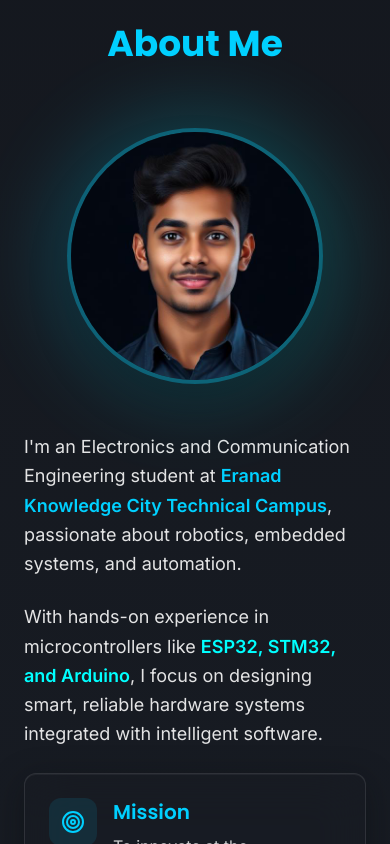
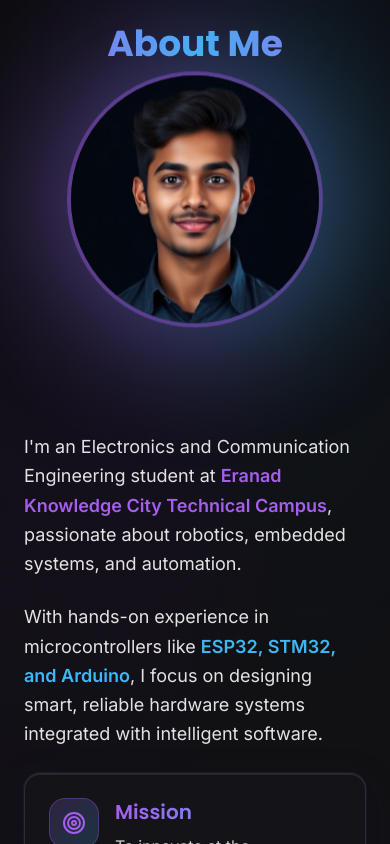
Before and after one commit to keurieo/irfanfathan-nexus, a React (Vite) app: page / in a window 390 px wide. Shown: the part 900-1744 px from the top of the page. Built offline with nearby package versions, Linux system fonts and the light colour scheme; the HTML template or start-up script is replaced by a standard one.

Commit message:
Refactor: Modernize theme and animations

```diff
--- a/src/components/About.tsx
+++ b/src/components/About.tsx
@@ -1,18 +1,28 @@
-import { motion } from "framer-motion";
+import { motion, useScroll, useTransform } from "framer-motion";
+import { useRef } from "react";
 import profileImg from "@/assets/profile.jpg";
 import { Target } from "lucide-react";
 
 const About = () => {
+  const ref = useRef(null);
+  const { scrollYProgress } = useScroll({
+    target: ref,
+    offset: ["start end", "end start"]
+  });
+
+  const y = useTransform(scrollYProgress, [0, 1], [100, -100]);
+
   return (
-    <section id="about" className="section-padding bg-gradient-to-b from-background to-secondary/20">
-      <div className="max-w-6xl mx-auto">
+    <section id="about" className="section-padding bg-gradient-to-b from-background to-secondary/20 relative overflow-hidden" ref={ref}>
+      <div className="absolute inset-0 bg-mesh opacity-30" />
+      <div className="max-w-6xl mx-auto relative z-10">
         <motion.div
-          initial={{ opacity: 0, y: 20 }}
-          whileInView={{ opacity: 1, y: 0 }}
+          initial={{ opacity: 0, scale: 0.8 }}
+          whileInView={{ opacity: 1, scale: 1 }}
           viewport={{ once: true }}
-          transition={{ duration: 0.6 }}
+          transition={{ duration: 0.8, type: "spring" }}
         >
-          <h2 className="text-4xl md:text-5xl font-heading font-bold text-center mb-16 text-primary">
+          <h2 className="text-4xl md:text-5xl font-heading font-bold text-center mb-16 bg-gradient-to-r from-primary via-accent to-primary bg-clip-text text-transparent">
             About Me
           </h2>
         </motion.div>
@@ -20,18 +30,20 @@ const About = () => {
         <div className="grid md:grid-cols-2 gap-12 items-center">
           {/* Profile Image */}
           <motion.div
+            style={{ y }}
             initial={{ opacity: 0, x: -50 }}
             whileInView={{ opacity: 1, x: 0 }}
             viewport={{ once: true }}
-            transition={{ duration: 0.6, delay: 0.2 }}
+            transition={{ duration: 0.8, type: "spring", bounce: 0.4 }}
             className="flex justify-center"
           >
-            <div className="relative">
-              <div className="absolute -inset-4 bg-gradient-to-r from-primary to-accent rounded-full opacity-20 blur-2xl" />
+            <div className="relative card-3d">
+              <div className="absolute -inset-4 bg-gradient-to-r from-primary to-accent rounded-full opacity-30 blur-3xl animate-pulse" />
               <img
                 src={profileImg}
                 alt="Irfan Fathan M"
-                className="relative w-64 h-64 md:w-80 md:h-80 rounded-full object-cover border-4 border-primary/30 shadow-2xl"
+                className="relative w-64 h-64 md:w-80 md:h-80 rounded-full object-cover border-4 border-primary/40 shadow-3d"
+                style={{ transform: 'translateZ(30px)' }}
               />
             </div>
           </motion.div>
@@ -41,7 +53,7 @@ const About = () => {
             initial={{ opacity: 0, x: 50 }}
             whileInView={{ opacity: 1, x: 0 }}
             viewport={{ once: true }}
-            transition={{ duration: 0.6, delay: 0.3 }}
+            transition={{ duration: 0.8, delay: 0.2, type: "spring", bounce: 0.4 }}
             className="space-y-6"
           >
             <p className="text-lg text-foreground/90 leading-relaxed">
@@ -57,20 +69,24 @@ const About = () => {
             </p>
 
             {/* Mission Statement */}
-            <div className="glass-card p-6 mt-8">
+            <motion.div
+              className="glass-card p-6 mt-8 card-3d"
+              whileHover={{ y: -4 }}
+              transition={{ duration: 0.3 }}
+            >
               <div className="flex items-start gap-4">
-                <div className="p-3 bg-primary/10 rounded-lg">
+                <div className="p-3 bg-gradient-to-br from-primary/20 to-accent/20 rounded-lg border border-primary/30">
                   <Target className="h-6 w-6 text-primary" />
                 </div>
                 <div>
-                  <h3 className="text-xl font-heading font-semibold mb-2 text-primary">Mission</h3>
+                  <h3 className="text-xl font-heading font-semibold mb-2 bg-gradient-to-r from-primary to-accent bg-clip-text text-transparent">Mission</h3>
                   <p className="text-foreground/80">
                     To innovate at the intersection of hardware and AI, creating sustainable
                     technology solutions for real-world challenges.
                   </p>
                 </div>
               </div>
-            </div>
+            </motion.div>
           </motion.div>
         </div>
       </div>
--- a/src/components/Achievements.tsx
+++ b/src/components/Achievements.tsx
@@ -1,4 +1,5 @@
-import { motion } from "framer-motion";
+import { motion, useScroll, useTransform } from "framer-motion";
+import { useRef } from "react";
 import { Award, Trophy, Medal } from "lucide-react";
 
 const achievements = [
@@ -20,16 +21,25 @@ const achievements = [
 ];
 
 const Achievements = () => {
+  const ref = useRef(null);
+  const { scrollYProgress } = useScroll({
+    target: ref,
+    offset: ["start end", "end start"]
+  });
+
+  const y = useTransform(scrollYProgress, [0, 1], [60, -60]);
+
   return (
-    <section id="achievements" className="section-padding bg-secondary/20">
-      <div className="max-w-6xl mx-auto">
+    <section id="achievements" className="section-padding bg-secondary/20 relative overflow-hidden" ref={ref}>
+      <div className="absolute inset-0 bg-mesh opacity-35" />
+      <div className="max-w-6xl mx-auto relative z-10">
         <motion.div
-          initial={{ opacity: 0, y: 20 }}
-          whileInView={{ opacity: 1, y: 0 }}
+          initial={{ opacity: 0, scale: 0.8 }}
+          whileInView={{ opacity: 1, scale: 1 }}
           viewport={{ once: true }}
-          transition={{ duration: 0.6 }}
+          transition={{ duration: 0.8, type: "spring" }}
         >
-          <h2 className="text-4xl md:text-5xl font-heading font-bold text-center mb-16 text-primary">
+          <h2 className="text-4xl md:text-5xl font-heading font-bold text-center mb-16 bg-gradient-to-r from-accent via-primary to-accent bg-clip-text text-transparent">
             Achievements
           </h2>
         </motion.div>
@@ -40,11 +50,13 @@ const Achievements = () => {
             return (
               <motion.div
                 key={index}
-                initial={{ opacity: 0, y: 30 }}
-                whileInView={{ opacity: 1, y: 0 }}
+                style={{ y }}
+                initial={{ opacity: 0, y: 50, scale: 0.9 }}
+                whileInView={{ opacity: 1, y: 0, scale: 1 }}
                 viewport={{ once: true }}
-                transition={{ duration: 0.6, delay: index * 0.1 }}
-                className="glass-card p-6 text-center hover:scale-105 transition-transform duration-300 group"
+                transition={{ duration: 0.8, delay: index * 0.15, type: "spring", bounce: 0.5 }}
+                whileHover={{ y: -12, scale: 1.05 }}
+                className="glass-card p-6 text-center group card-3d"
               >
                 <div className="inline-flex p-4 bg-primary/10 rounded-full border border-primary/20 mb-4">
                   <Icon className="h-8 w-8 text-primary" />
--- a/src/components/Contact.tsx
+++ b/src/components/Contact.tsx
@@ -1,5 +1,5 @@
-import { motion } from "framer-motion";
-import { useState } from "react";
+import { motion, useScroll, useTransform } from "framer-motion";
+import { useState, useRef } from "react";
 import { Button } from "./ui/button";
 import { Input } from "./ui/input";
 import { Textarea } from "./ui/textarea";
@@ -7,6 +7,14 @@ import { Github, Linkedin, Mail, Phone } from "lucide-react";
 import { toast } from "sonner";
 
 const Contact = () => {
+  const ref = useRef(null);
+  const { scrollYProgress } = useScroll({
+    target: ref,
+    offset: ["start end", "end start"]
+  });
+
+  const scale = useTransform(scrollYProgress, [0, 0.5], [0.9, 1]);
+
   const [formData, setFormData] = useState({
     name: "",
     email: "",
@@ -28,15 +36,17 @@ const Contact = () => {
   ];
 
   return (
-    <section id="contact" className="section-padding bg-gradient-to-b from-background to-secondary/20">
-      <div className="max-w-6xl mx-auto">
+    <section id="contact" className="section-padding bg-gradient-to-b from-background to-secondary/20 relative overflow-hidden" ref={ref}>
+      <div className="absolute inset-0 bg-mesh opacity-30" />
+      <div className="max-w-6xl mx-auto relative z-10">
         <motion.div
+          style={{ scale }}
           initial={{ opacity: 0, y: 20 }}
           whileInView={{ opacity: 1, y: 0 }}
           viewport={{ once: true }}
-          transition={{ duration: 0.6 }}
+          transition={{ duration: 0.8, type: "spring" }}
         >
-          <h2 className="text-4xl md:text-5xl font-heading font-bold text-center mb-4 text-primary">
+          <h2 className="text-4xl md:text-5xl font-heading font-bold text-center mb-4 bg-gradient-to-r from-primary via-accent to-primary bg-clip-text text-transparent">
             Get In Touch
           </h2>
           <p className="text-center text-muted-foreground mb-16 max-w-2xl mx-auto">
@@ -50,8 +60,9 @@ const Contact = () => {
             initial={{ opacity: 0, x: -50 }}
             whileInView={{ opacity: 1, x: 0 }}
             viewport={{ once: true }}
-            transition={{ duration: 0.6 }}
-            className="glass-card p-8"
+            transition={{ duration: 0.8, type: "spring", bounce: 0.4 }}
+            whileHover={{ y: -4 }}
+            className="glass-card p-8 card-3d"
           >
             <form onSubmit={handleSubmit} className="space-y-6">
               <div>
@@ -110,7 +121,7 @@ const Contact = () => {
             initial={{ opacity: 0, x: 50 }}
             whileInView={{ opacity: 1, x: 0 }}
             viewport={{ once: true }}
-            transition={{ duration: 0.6 }}
+            transition={{ duration: 0.8, delay: 0.2, type: "spring", bounce: 0.4 }}
             className="space-y-8"
           >
             <div className="glass-card p-6">
--- a/src/components/Education.tsx
+++ b/src/components/Education.tsx
@@ -1,27 +1,40 @@
-import { motion } from "framer-motion";
+import { motion, useScroll, useTransform } from "framer-motion";
+import { useRef } from "react";
 import { GraduationCap } from "lucide-react";
 
 const Education = () => {
+  const ref = useRef(null);
+  const { scrollYProgress } = useScroll({
+    target: ref,
+    offset: ["start end", "end start"]
+  });
+
+  const scale = useTransform(scrollYProgress, [0, 0.5], [0.85, 1]);
+  const rotate = useTransform(scrollYProgress, [0, 0.5], [-2, 0]);
+
   return (
-    <section id="education" className="section-padding bg-gradient-to-b from-background to-secondary/20">
-      <div className="max-w-6xl mx-auto">
+    <section id="education" className="section-padding bg-gradient-to-b from-background to-secondary/20 relative overflow-hidden" ref={ref}>
+      <div className="absolute inset-0 bg-mesh opacity-25" />
+      <div className="max-w-6xl mx-auto relative z-10">
         <motion.div
-          initial={{ opacity: 0, y: 20 }}
-          whileInView={{ opacity: 1, y: 0 }}
+          initial={{ opacity: 0, scale: 0.8 }}
+          whileInView={{ opacity: 1, scale: 1 }}
           viewport={{ once: true }}
-          transition={{ duration: 0.6 }}
+          transition={{ duration: 0.8, type: "spring" }}
         >
-          <h2 className="text-4xl md:text-5xl font-heading font-bold text-center mb-16 text-primary">
+          <h2 className="text-4xl md:text-5xl font-heading font-bold text-center mb-16 bg-gradient-to-r from-primary via-accent to-primary bg-clip-text text-transparent">
             Education
           </h2>
         </motion.div>
 
         <motion.div
-          initial={{ opacity: 0, scale: 0.95 }}
-          whileInView={{ opacity: 1, scale: 1 }}
+          style={{ scale, rotate }}
+          initial={{ opacity: 0, y: 50 }}
+          whileInView={{ opacity: 1, y: 0 }}
           viewport={{ once: true }}
-          transition={{ duration: 0.6 }}
-          className="glass-card p-8 max-w-3xl mx-auto"
+          transition={{ duration: 0.8, type: "spring", bounce: 0.4 }}
+          whileHover={{ y: -8 }}
+          className="glass-card p-8 max-w-3xl mx-auto card-3d"
         >
           <div className="flex items-start gap-6">
             <div className="p-4 bg-primary/10 rounded-lg border border-primary/20">
--- a/src/components/Experience.tsx
+++ b/src/components/Experience.tsx
@@ -1,4 +1,5 @@
-import { motion } from "framer-motion";
+import { motion, useScroll, useTransform } from "framer-motion";
+import { useRef } from "react";
 import { Briefcase, Users } from "lucide-react";
 
 const experiences = [
@@ -29,16 +30,25 @@ const experiences = [
 ];
 
 const Experience = () => {
+  const ref = useRef(null);
+  const { scrollYProgress } = useScroll({
+    target: ref,
+    offset: ["start end", "end start"]
+  });
+
+  const y = useTransform(scrollYProgress, [0, 1], [80, -80]);
+
   return (
-    <section id="experience" className="section-padding bg-secondary/20">
-      <div className="max-w-6xl mx-auto">
+    <section id="experience" className="section-padding bg-secondary/20 relative overflow-hidden" ref={ref}>
+      <div className="absolute inset-0 bg-mesh opacity-40" />
+      <div className="max-w-6xl mx-auto relative z-10">
         <motion.div
-          initial={{ opacity: 0, y: 20 }}
-          whileInView={{ opacity: 1, y: 0 }}
+          initial={{ opacity: 0, scale: 0.8 }}
+          whileInView={{ opacity: 1, scale: 1 }}
           viewport={{ once: true }}
-          transition={{ duration: 0.6 }}
+          transition={{ duration: 0.8, type: "spring" }}
         >
-          <h2 className="text-4xl md:text-5xl font-heading font-bold text-center mb-16 text-primary">
+          <h2 className="text-4xl md:text-5xl font-heading font-bold text-center mb-16 bg-gradient-to-r from-accent via-primary to-accent bg-clip-text text-transparent">
             Experience
           </h2>
         </motion.div>
@@ -49,11 +59,13 @@ const Experience = () => {
             return (
               <motion.div
                 key={index}
+                style={{ y }}
                 initial={{ opacity: 0, x: index % 2 === 0 ? -50 : 50 }}
                 whileInView={{ opacity: 1, x: 0 }}
                 viewport={{ once: true }}
-                transition={{ duration: 0.6, delay: index * 0.2 }}
-                className="glass-card p-6 hover:scale-[1.02] transition-transform duration-300"
+                transition={{ duration: 0.8, delay: index * 0.2, type: "spring", bounce: 0.4 }}
+                whileHover={{ y: -8, scale: 1.01 }}
+                className="glass-card p-6 card-3d"
               >
                 <div className="flex items-start gap-4">
                   <div className="p-3 bg-primary/10 rounded-lg border border-primary/20">
--- a/src/components/Projects.tsx
+++ b/src/components/Projects.tsx
@@ -1,4 +1,5 @@
-import { motion } from "framer-motion";
+import { motion, useScroll, useTransform } from "framer-motion";
+import { useRef } from "react";
 import { ExternalLink, Github } from "lucide-react";
 import { Button } from "./ui/button";
 import aquaIntelImg from "@/assets/aqua-intel.jpg";
@@ -16,16 +17,25 @@ const projects = [
 ];
 
 const Projects = () => {
+  const ref = useRef(null);
+  const { scrollYProgress } = useScroll({
+    target: ref,
+    offset: ["start end", "end start"]
+  });
+
+  const y = useTransform(scrollYProgress, [0, 1], [80, -80]);
+
   return (
-    <section id="projects" className="section-padding bg-gradient-to-b from-background to-secondary/20">
-      <div className="max-w-6xl mx-auto">
+    <section id="projects" className="section-padding bg-gradient-to-b from-background to-secondary/20 relative overflow-hidden" ref={ref}>
+      <div className="absolute inset-0 bg-mesh opacity-35" />
+      <div className="max-w-6xl mx-auto relative z-10">
         <motion.div
-          initial={{ opacity: 0, y: 20 }}
-          whileInView={{ opacity: 1, y: 0 }}
+          initial={{ opacity: 0, scale: 0.8 }}
+          whileInView={{ opacity: 1, scale: 1 }}
           viewport={{ once: true }}
-          transition={{ duration: 0.6 }}
+          transition={{ duration: 0.8, type: "spring" }}
         >
-          <h2 className="text-4xl md:text-5xl font-heading font-bold text-center mb-4 text-primary">
+          <h2 className="text-4xl md:text-5xl font-heading font-bold text-center mb-4 bg-gradient-to-r from-accent via-primary to-accent bg-clip-text text-transparent">
             Featured Projects
           </h2>
           <p className="text-center text-muted-foreground mb-16 max-w-2xl mx-auto">
@@ -37,11 +47,13 @@ const Projects = () => {
           {projects.map((project, index) => (
             <motion.div
               key={project.title}
-              initial={{ opacity: 0, y: 30 }}
-              whileInView={{ opacity: 1, y: 0 }}
+              style={{ y }}
+              initial={{ opacity: 0, y: 50, rotateX: 10 }}
+              whileInView={{ opacity: 1, y: 0, rotateX: 0 }}
               viewport={{ once: true }}
-              transition={{ duration: 0.6, delay: index * 0.1 }}
-              className="glass-card overflow-hidden group hover:scale-105 transition-transform duration-300"
+              transition={{ duration: 0.8, delay: index * 0.15, type: "spring", bounce: 0.4 }}
+              whileHover={{ y: -12, scale: 1.02 }}
+              className="glass-card overflow-hidden group card-3d"
             >
               {/* Project Image */}
               <div className="relative h-48 overflow-hidden">
--- a/src/components/Skills.tsx
+++ b/src/components/Skills.tsx
@@ -1,5 +1,5 @@
-import { motion } from "framer-motion";
-import { useState } from "react";
+import { motion, useScroll, useTransform } from "framer-motion";
+import { useState, useRef } from "react";
 import { Code, Cpu, Wrench, MonitorSmartphone } from "lucide-react";
 
 const skillsData = {
@@ -39,17 +39,27 @@ const categories = [
 
 const Skills = () => {
   const [activeCategory, setActiveCategory] = useState("Programming");
+  const ref = useRef(null);
+  const { scrollYProgress } = useScroll({
+    target: ref,
+    offset: ["start end", "end start"]
+  });
+
+  const scale = useTransform(scrollYProgress, [0, 0.5], [0.85, 1]);
+  const rotate = useTransform(scrollYProgress, [0, 0.5], [5, 0]);
 
   return (
-    <section id="skills" className="section-padding bg-secondary/20">
-      <div className="max-w-6xl mx-auto">
+    <section id="skills" className="section-padding bg-secondary/20 relative overflow-hidden" ref={ref}>
+      <div className="absolute inset-0 bg-mesh opacity-40" />
+      <div className="max-w-6xl mx-auto relative z-10">
         <motion.div
+          style={{ scale }}
           initial={{ opacity: 0, y: 20 }}
           whileInView={{ opacity: 1, y: 0 }}
           viewport={{ once: true }}
-          transition={{ duration: 0.6 }}
+          transition={{ duration: 0.8, type: "spring" }}
         >
-          <h2 className="text-4xl md:text-5xl font-heading font-bold text-center mb-16 text-primary">
+          <h2 className="text-4xl md:text-5xl font-heading font-bold text-center mb-16 bg-gradient-to-r from-primary via-accent to-primary bg-clip-text text-transparent">
             Technical Skills
           </h2>
         </motion.div>
@@ -60,23 +70,29 @@ const Skills = () => {
           initial={{ opacity: 0, y: 20 }}
           whileInView={{ opacity: 1, y: 0 }}
           viewport={{ once: true }}
-          transition={{ duration: 0.6, delay: 0.2 }}
+          transition={{ duration: 0.8, delay: 0.2 }}
         >
-          {categories.map((category) => {
+          {categories.map((category, index) => {
             const Icon = category.icon;
             return (
-              <button
+              <motion.button
                 key={category.name}
                 onClick={() => setActiveCategory(category.name)}
-                className={`flex items-center gap-2 px-6 py-3 rounded-lg font-medium transition-all ${
+                initial={{ opacity: 0, scale: 0.8 }}
+                whileInView={{ opacity: 1, scale: 1 }}
+                viewport={{ once: true }}
+                transition={{ duration: 0.5, delay: index * 0.1, type: "spring" }}
+                whileHover={{ scale: 1.05, y: -2 }}
+                whileTap={{ scale: 0.95 }}
+                className={`flex items-center gap-2 px-6 py-3 rounded-lg font-medium transition-all card-3d ${
                   activeCategory === category.name
-                    ? "glass-button text-primary"
-                    : "bg-card/30 border border-border/50 text-muted-foreground hover:bg-card/50"
+                    ? "bg-gradient-to-r from-primary to-accent text-white"
+                    : "glass-card text-muted-foreground hover:text-foreground"
                 }`}
               >
                 <Icon className="h-5 w-5" />
                 {category.name}
-              </button>
+              </motion.button>
             );
           })}
         </motion.div>
@@ -84,10 +100,12 @@ const Skills = () => {
         {/* Skills Display */}
         <motion.div
           key={activeCategory}
-          initial={{ opacity: 0, x: 20 }}
-          animate={{ opacity: 1, x: 0 }}
-          transition={{ duration: 0.4 }}
-          className="glass-card p-8 max-w-3xl mx-auto"
+          style={{ rotate }}
+          initial={{ opacity: 0, scale: 0.95 }}
+          animate={{ opacity: 1, scale: 1 }}
+          transition={{ duration: 0.6, type: "spring", bounce: 0.3 }}
+          whileHover={{ y: -8 }}
+          className="glass-card p-8 max-w-3xl mx-auto card-3d"
         >
           <div className="space-y-6">
             {skillsData[activeCategory as keyof typeof skillsData].map((skill, index) => (
--- a/src/index.css
+++ b/src/index.css
@@ -8,49 +8,54 @@ All colors MUST be HSL.
 
 @layer base {
   :root {
-    --background: 220 20% 10%;
+    --background: 240 10% 6%;
     --foreground: 0 0% 98%;
 
-    --card: 220 18% 12%;
+    --card: 240 8% 10%;
     --card-foreground: 0 0% 98%;
 
-    --popover: 220 18% 12%;
+    --popover: 240 8% 10%;
     --popover-foreground: 0 0% 98%;
 
-    --primary: 191 100% 50%;
-    --primary-foreground: 220 20% 10%;
+    --primary: 270 80% 65%;
+    --primary-foreground: 0 0% 100%;
 
-    --secondary: 220 16% 18%;
+    --secondary: 240 6% 15%;
     --secondary-foreground: 0 0% 98%;
 
-    --muted: 220 15% 20%;
-    --muted-foreground: 0 0% 65%;
+    --muted: 240 5% 18%;
+    --muted-foreground: 240 5% 60%;
 
-    --accent: 180 100% 50%;
-    --accent-foreground: 220 20% 10%;
+    --accent: 200 90% 60%;
+    --accent-foreground: 240 10% 6%;
 
-    --destructive: 0 62.8% 50%;
+    --destructive: 0 72% 51%;
     --destructive-foreground: 0 0% 98%;
 
-    --border: 220 16% 20%;
-    --input: 220 16% 18%;
-    --ring: 191 100% 50%;
+    --border: 240 6% 18%;
+    --input: 240 6% 15%;
+    --ring: 270 80% 65%;
 
-    --radius: 0.75rem;
+    --radius: 1rem;
 
     /* Custom glassmorphism tokens */
-    --glass-bg: 220 18% 15% / 0.4;
-    --glass-border: 191 100% 50% / 0.2;
+    --glass-bg: 240 8% 12% / 0.6;
+    --glass-border: 270 80% 65% / 0.3;
 
     /* Gradients */
-    --gradient-primary: linear-gradient(135deg, hsl(191 100% 50% / 0.2), hsl(180 100% 50% / 0.1));
-    --gradient-hero: linear-gradient(180deg, hsl(220 20% 10%), hsl(220 18% 8%));
+    --gradient-primary: linear-gradient(135deg, hsl(270 80% 65% / 0.15), hsl(200 90% 60% / 0.15));
+    --gradient-hero: linear-gradient(180deg, hsl(240 10% 6%), hsl(240 8% 10%));
+    --gradient-mesh: radial-gradient(at 40% 20%, hsl(270 80% 30% / 0.3) 0px, transparent 50%),
+                     radial-gradient(at 80% 0%, hsl(200 90% 40% / 0.2) 0px, transparent 50%),
+                     radial-gradient(at 0% 50%, hsl(270 80% 30% / 0.2) 0px, transparent 50%);
 
     /* Shadows */
-    --shadow-card: 0 8px 32px hsl(220 20% 5% / 0.4);
+    --shadow-card: 0 8px 32px hsl(270 80% 10% / 0.3), 0 0 0 1px hsl(270 80% 65% / 0.1);
+    --shadow-3d: 0 20px 60px hsl(270 80% 10% / 0.5), 0 0 0 1px hsl(270 80% 65% / 0.15);
 
     /* Transitions */
-    --transition-smooth: all 0.3s cubic-bezier(0.4, 0, 0.2, 1);
+    --transition-smooth: all 0.4s cubic-bezier(0.4, 0, 0.2, 1);
+    --transition-bounce: all 0.5s cubic-bezier(0.68, -0.55, 0.265, 1.55);
   }
 }
 
@@ -76,12 +81,22 @@ All colors MUST be HSL.
 
 @layer utilities {
   .glass-card {
-    @apply bg-card/40 backdrop-blur-xl border border-white/10 rounded-xl;
-    box-shadow: var(--shadow-card), inset 0 1px 0 0 hsl(0 0% 100% / 0.05);
+    @apply bg-card/60 backdrop-blur-2xl border border-white/10 rounded-2xl;
+    box-shadow: var(--shadow-card), inset 0 1px 0 0 hsl(0 0% 100% / 0.08);
+    transform-style: preserve-3d;
   }
 
   .glass-button {
     @apply bg-primary/10 backdrop-blur-sm border border-primary/30 hover:bg-primary/20 hover:border-primary/50 transition-all duration-300;
+  }
+
+  .card-3d {
+    transform-style: preserve-3d;
+    transition: transform 0.6s cubic-bezier(0.23, 1, 0.32, 1);
+  }
+
+  .card-3d:hover {
+    transform: translateY(-8px) rotateX(2deg);
   }
 
   .animate-float {
@@ -96,6 +111,10 @@ All colors MUST be HSL.
   .section-padding {
     @apply py-20 md:py-32 px-6 md:px-12;
   }
+
+  .bg-mesh {
+    background: var(--gradient-mesh);
+  }
 }
 
 @layer base {
```
Also changed, not shown: src/components/Hero.tsx (+4 -3 lines).
